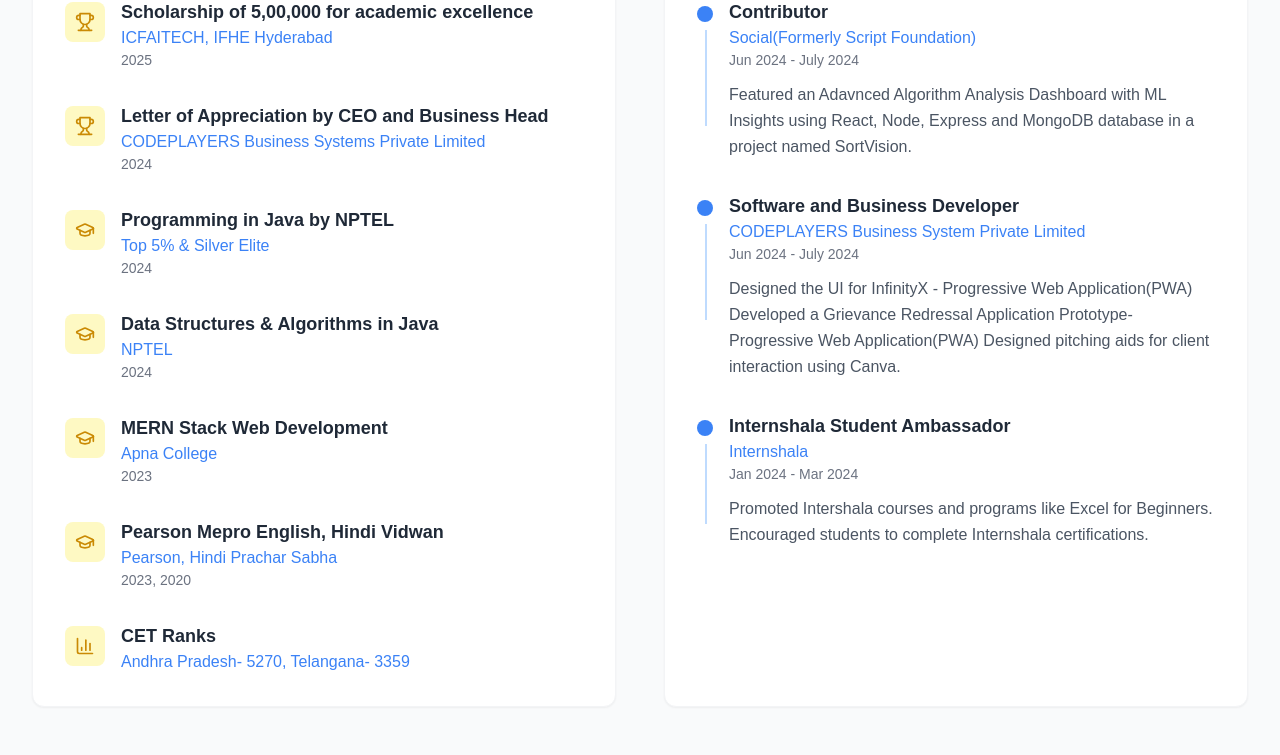
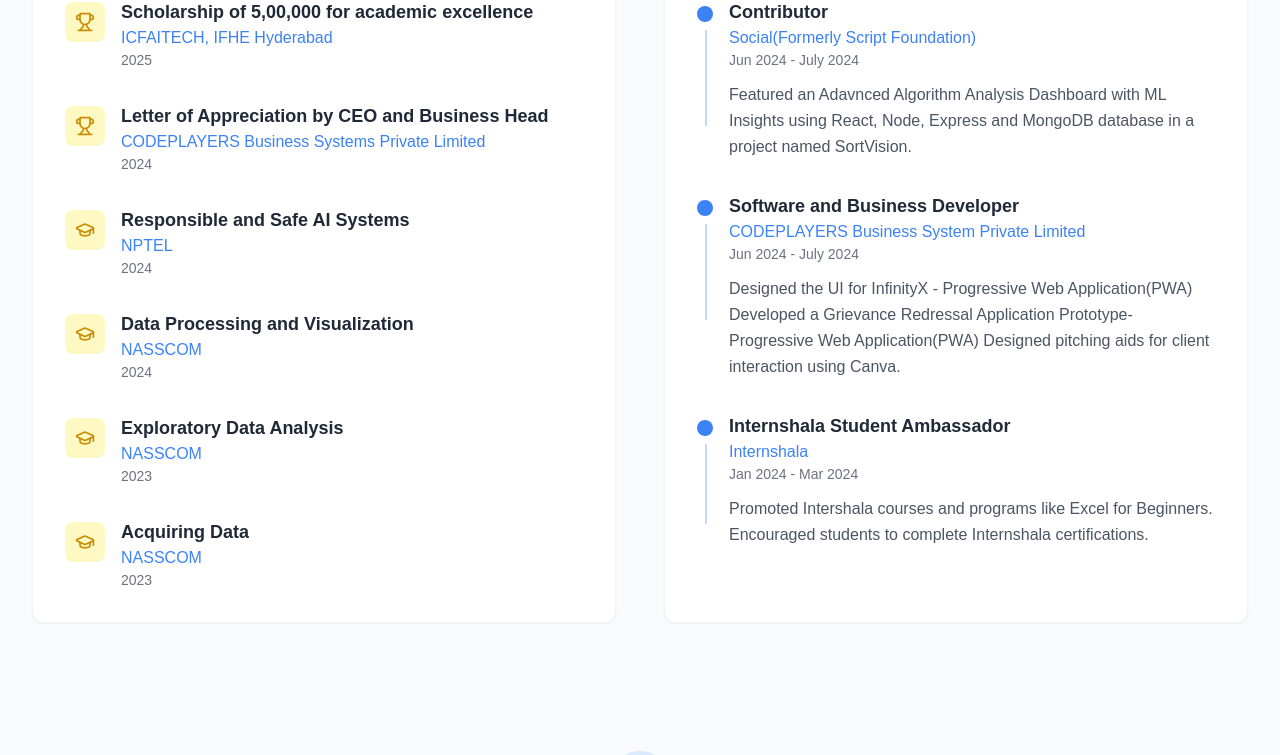
Before and after one commit to MRohit-2003/Portfolio-M-Rohit, a Next.js app: page / in a window 1280 px wide. Shown: the part 1999-2754 px from the top of the page. Built offline with nearby package versions, Linux system fonts and the light colour scheme.

Commit message:
Updated Certificates section in home.tsx

```diff
--- a/app/home.tsx
+++ b/app/home.tsx
@@ -356,9 +356,9 @@ export default function Portfolio() {
                 </div>
                 <div>
                   <h4 className="font-bold text-gray-800 text-base sm:text-lg dark:text-gray-100">
-                    Programming in Java by NPTEL
+                    Responsible and Safe AI Systems
                   </h4>
-                  <p className="text-blue-500 font-medium">Top 5% & Silver Elite</p>
+                  <p className="text-blue-500 font-medium">NPTEL</p>
                   <p className="text-gray-500 text-sm dark:text-gray-400">2024</p>
                 </div>
               </div>
@@ -370,9 +370,9 @@ export default function Portfolio() {
                 </div>
                 <div>
                   <h4 className="font-bold text-gray-800 text-base sm:text-lg dark:text-gray-100">
-                    Data Structures & Algorithms in Java
+                    Data Processing and Visualization
                   </h4>
-                  <p className="text-blue-500 font-medium">NPTEL</p>
+                  <p className="text-blue-500 font-medium">NASSCOM</p>
                   <p className="text-gray-500 text-sm dark:text-gray-400">2024</p>
                 </div>
               </div>
@@ -384,9 +384,9 @@ export default function Portfolio() {
                 </div>
                 <div>
                   <h4 className="font-bold text-gray-800 text-base sm:text-lg dark:text-gray-100">
-                    MERN Stack Web Development
+                    Exploratory Data Analysis
                   </h4>
-                  <p className="text-blue-500 font-medium">Apna College</p>
+                  <p className="text-blue-500 font-medium">NASSCOM</p>
                   <p className="text-gray-500 text-sm dark:text-gray-400">2023</p>
                 </div>
               </div>
@@ -398,21 +398,10 @@ export default function Portfolio() {
                 </div>
                 <div>
                   <h4 className="font-bold text-gray-800 text-base sm:text-lg dark:text-gray-100">
-                    Pearson Mepro English, Hindi Vidwan
+                    Acquiring Data
                   </h4>
-                  <p className="text-blue-500 font-medium">Pearson, Hindi Prachar Sabha</p>
-                  <p className="text-gray-500 text-sm dark:text-gray-400">2023, 2020</p>
-                </div>
-              </div>
-
-              {/* CET Ranks */}
-              <div className="flex items-start">
-                <div className="w-10 h-10 bg-yellow-100 rounded-lg flex items-center justify-center mr-4 mt-1 dark:bg-yellow-900/20">
-                  <BarChart3 className="w-5 h-5 text-yellow-600" />
-                </div>
-                <div>
-                  <h4 className="font-bold text-gray-800 text-base sm:text-lg dark:text-gray-100">CET Ranks</h4>
-                  <p className="text-blue-500 font-medium">Andhra Pradesh- 5270, Telangana- 3359</p>
+                  <p className="text-blue-500 font-medium">NASSCOM</p>
+                  <p className="text-gray-500 text-sm dark:text-gray-400">2023</p>
                 </div>
               </div>
             </div>
```
